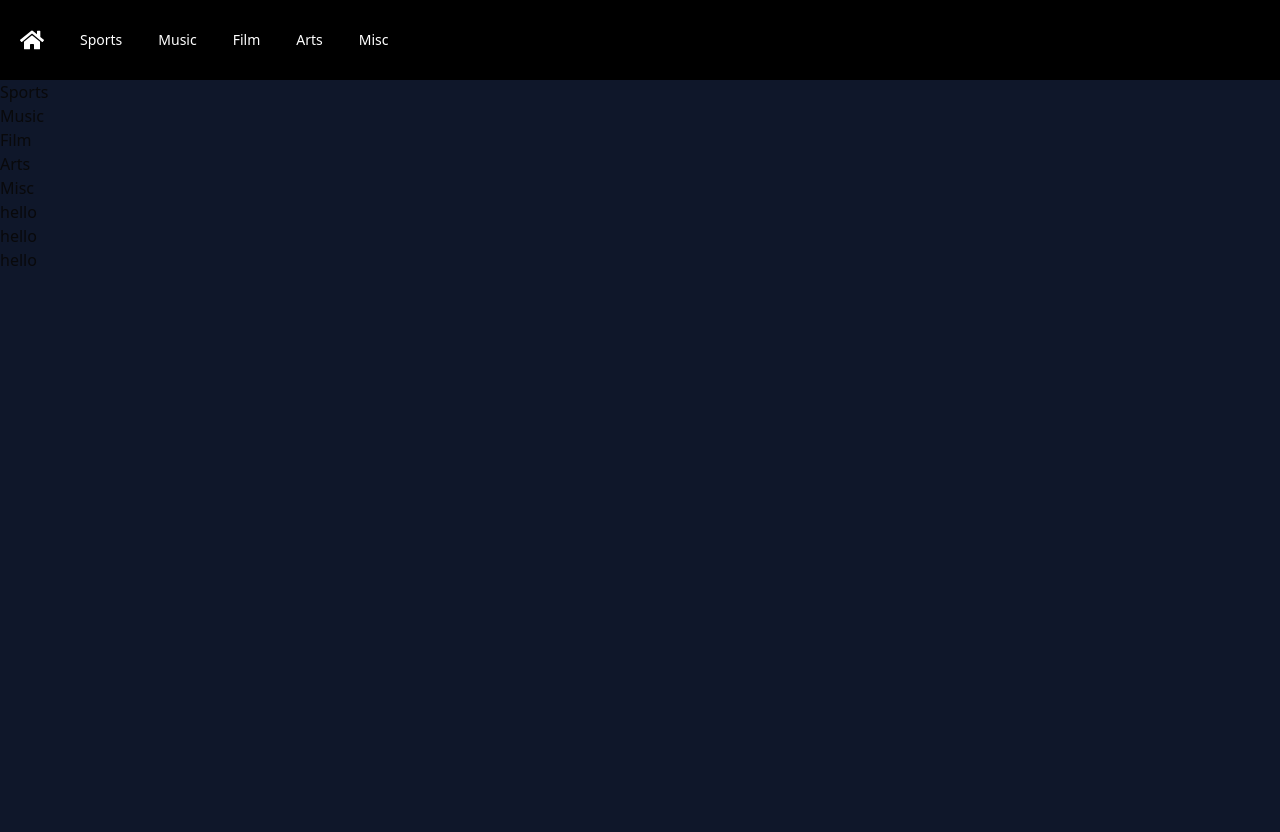
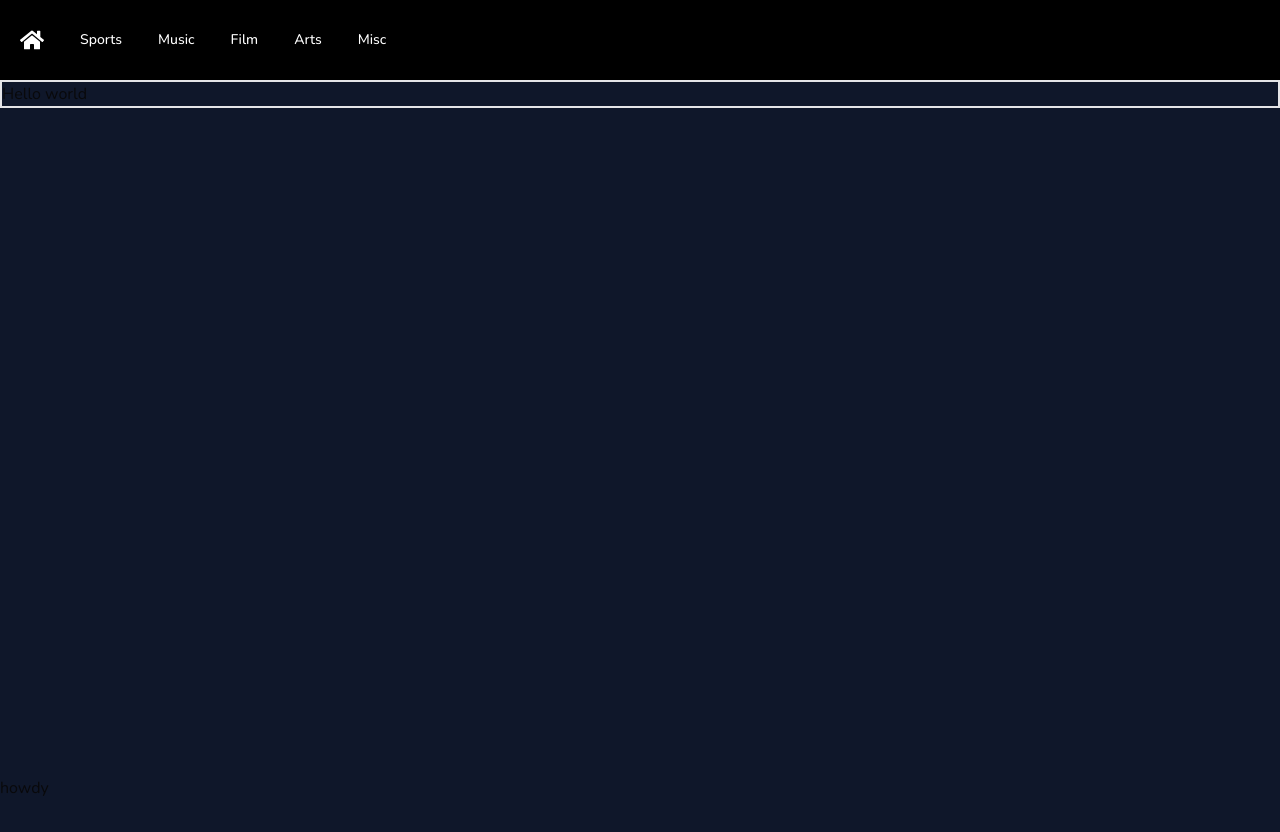
Before and after one commit to javonjax/doozy_event_finder, a React (Vite) app in the folder frontend/: page / in a window 1280 px wide. Shown: the top 832 px of the page. After the commit the page ends 800 px from the top, so only its background shows below. Built offline with nearby package versions, Linux system fonts and the light colour scheme.

Commit message:
Added react-router-dom browser router.

```diff
--- a/frontend/index.html
+++ b/frontend/index.html
@@ -4,10 +4,13 @@
     <meta charset="UTF-8" />
     <link rel="icon" type="image/svg+xml" href="/vite.svg" />
     <meta name="viewport" content="width=device-width, initial-scale=1.0" />
+    <style>
+      @import url('https://fonts.googleapis.com/css2?family=Nunito:ital,wght@0,200..1000;1,200..1000&display=swap');
+    </style>
     <title>Doozy - Exploring Events Made Easy</title>
   </head>
   <body>
-    <div id="root"></div>
+    <div id="root" class="flex flex-col h-screen"></div>
     <script type="module" src="/src/main.tsx"></script>
   </body>
 </html>
--- a/frontend/src/app/App.tsx
+++ b/frontend/src/app/App.tsx
@@ -1,22 +1,35 @@
-import { categories } from '@/components/NavBar/NavBar';
+import { categories } from "@/schemas/schemas";
+import { BrowserRouter, Routes, Route } from "react-router-dom";
 import NavBar from "@/components/NavBar/NavBar";
+import NotFound from "@/components/NotFound/NotFound";
 
 const App = () => {
   return (
     <>
-      <NavBar/>
-      <div className='bg-slate-900'>
-        <div className='h-screen max-w-7xl mx-auto bg-slate-900'>
-          {categories.map((cat)=> {
-            return(
-              <div>{cat}</div>
-            )
-          })}
-          <div>hello</div>
-          <div>hello</div>
-          <div>hello</div>
-        </div>
-      </div>
+      <BrowserRouter>
+        <NavBar/>
+        <main className='grow flex flex-col items-center'>
+          <Routes>
+            <Route
+              path='/'
+              element={<div className='w-full max-w-7xl border-solid border-2'>Hello world</div>
+              }
+            />
+            {categories.map((cat: string): React.JSX.Element => (
+              <Route
+                key={cat}
+                path={`/${cat.toLowerCase()}`}
+                element={<div>Hello from {cat.toLowerCase()}</div>}
+              />
+            ))}
+            <Route
+              path='*'
+              element={<NotFound/>}
+            />
+          </Routes>
+        </main>
+        <footer>howdy</footer>
+      </BrowserRouter>
     </>
   );
 };
--- a/frontend/src/components/NavBar/NavBar.tsx
+++ b/frontend/src/components/NavBar/NavBar.tsx
@@ -1,8 +1,7 @@
 import { Menubar, MenubarMenu } from '@/components/ui/menubar';
 import { FaHome } from 'react-icons/fa';
 import NavBarItem from './NavBarItem';
-
-export const categories: Array<string> = ['Sports', 'Music', 'Film', 'Arts', 'Misc'];
+import { categories } from '@/schemas/schemas';
 
 const NavBar = (): React.JSX.Element => {
   return (
@@ -11,7 +10,13 @@ const NavBar = (): React.JSX.Element => {
         <MenubarMenu>
           <NavBarItem path='/' label={<FaHome size={24} />} />
           {categories.map((category: string): React.JSX.Element => {
-            return <NavBarItem path={`/${category}`} label={category} />;
+            return (
+              <NavBarItem
+                key={`${category}-nav`}
+                path={`/${category}`}
+                label={category}
+              />
+            );
           })}
         </MenubarMenu>
       </Menubar>
--- a/frontend/src/components/NavBar/NavBarItem.tsx
+++ b/frontend/src/components/NavBar/NavBarItem.tsx
@@ -1,4 +1,5 @@
 import { MenubarTrigger } from '@/components/ui/menubar';
+import { NavLink } from 'react-router-dom';
 
 interface NavBarItemProps {
     path: string,
@@ -7,11 +8,11 @@ interface NavBarItemProps {
 
 const NavBarItem = ({path, label}: NavBarItemProps): React.JSX.Element => {
   return (
-    <MenubarTrigger className='bg-black text-white mx-0 p-4'>
-      <a href={`/${path}`}>
-        {label}
-      </a>
-    </MenubarTrigger>
+    <NavLink to={`${path.toLowerCase()}`}>
+      <MenubarTrigger className='bg-black text-white mx-0 p-4'>
+          {label}
+      </MenubarTrigger>
+    </NavLink>
   );
 };
 
--- /dev/null
+++ b/frontend/src/components/NotFound/NotFound.tsx
@@ -0,0 +1,11 @@
+const NotFound = (): React.JSX.Element => {
+  return (
+    <div className='w-full h-full flex justify-center items-center'>
+      <div className='w-full text-center text-5xl'>
+        PAGE NOT FOUND
+      </div>
+    </div>
+  );
+};
+
+export default NotFound;
--- a/frontend/src/index.css
+++ b/frontend/src/index.css
@@ -3,7 +3,7 @@
 @tailwind utilities;
 @layer base {
   :root {
-    --background: 0 0% 100%;
+    --background: 242, 100%, 12%;
     --foreground: 240 10% 3.9%;
     --card: 0 0% 100%;
     --card-foreground: 240 10% 3.9%;
@@ -61,6 +61,9 @@
     @apply border-border;
   }
   body {
-    @apply bg-background text-foreground;
+    @apply h-screen;
+    @apply text-foreground;
+    @apply bg-slate-900;
+    @apply font-nunito;
   }
 }
--- /dev/null
+++ b/frontend/src/schemas/schemas.ts
@@ -0,0 +1 @@
+export const categories: Array<string> = ['Sports', 'Music', 'Film', 'Arts', 'Misc'];
--- a/frontend/tailwind.config.ts
+++ b/frontend/tailwind.config.ts
@@ -5,6 +5,9 @@ export default {
     content: ['./index.html', './src/**/*.{js,ts,jsx,tsx}'],
   theme: {
   	extend: {
+		fontFamily: {
+			nunito: ['Nunito', 'sans-serif']
+		},
   		borderRadius: {
   			lg: 'var(--radius)',
   			md: 'calc(var(--radius) - 2px)',
--- a/package.json
+++ b/package.json
@@ -1,5 +1,8 @@
 {
   "dependencies": {
     "zod": "^3.23.8"
+  },
+  "devDependencies": {
+    "@types/node": "^22.10.1"
   }
 }
```
Also changed, not shown: 1 other file (tests, documents, lock files or other folders).
